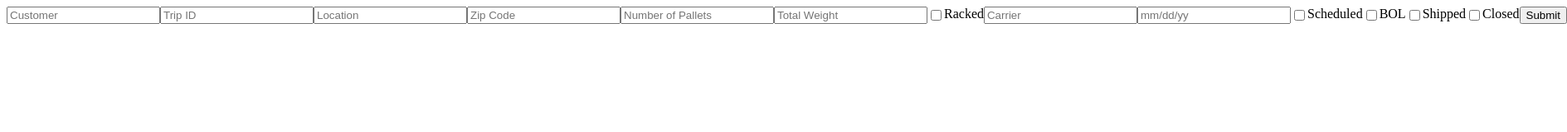
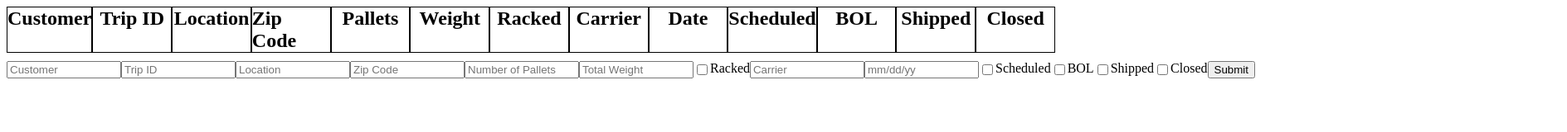
Before and after one commit to NetRaveler/shipTicker, a plain HTML site: page index.html in a window 1280 px wide. Shown: the whole page at 83% size, 1889 px wide, since content can reach past the window. Drawn offline with Linux system fonts and the light colour scheme.

Commit message:
Add information format

```diff
--- a/index.html
+++ b/index.html
@@ -10,6 +10,21 @@
 
 <body>
     <div id="displayFrame">
+        <div id="outline">
+            <h2>Customer</h2>
+            <h2>Trip ID</h2>
+            <h2>Location</h2>
+            <h2>Zip Code</h2>
+            <h2>Pallets</h2>
+            <h2>Weight</h2>
+            <h2>Racked</h2>
+            <h2>Carrier</h2>
+            <h2>Date</h2>
+            <h2>Scheduled</h2>
+            <h2>BOL</h2>
+            <h2>Shipped</h2>
+            <h2>Closed</h2>
+        </div>
         <div id="tickerBox"></div>
         <div id="formFrame">
             <form id="inputForm">
--- a/script/main.js
+++ b/script/main.js
@@ -47,27 +47,13 @@ function addToArray() {
     myShipments.push(newShip);
 
 }
-// I need the object to contain a function that reports the trip ID, or all information
+
 function deleteFromArray(given) {
     let index = myShipments.findIndex(x => x.trip == given);
     console.log(index);
     myShipments.splice(index, 1);
     displayContents();
 }
-/*
-function findElement(tripID) {
-    // Get the trip ID of the shipment and use that to find the element in the array.
-    // Working on this function to find an element of an object in an array by a value
-    let coordinates = indexOf(Shipment.trip) === tripID;
-    return coordinates;
-}
-
-function removeFromArray(x) {
-
-    findElement(x);
-    myShipments.splice(coordinates, 1);
-}
-*/
 
 function displayContents() {
     tickerBox.textContent = "";
@@ -128,6 +114,10 @@ function displayContents() {
 
     }
 }
+
+function clearForm() {
+
+}
 // Testing Function
 function test() {
     let test1 = new Shipment('Meyer', '1354232', 'GA', '30542', '3', '1400', 'n', 'TBD', '4 / 25 / 22', 'N', 'N', 'N', 'N');
--- a/style/main.css
+++ b/style/main.css
@@ -2,21 +2,65 @@
     display: flex;
     flex-direction: row;
     width: 100%;
-    background-color: orange;
+    background-color: #ff6600;
+    justify-content: center;
 }
 
 .cellOrange p {
     border: 1px solid black;
+    width: 130px;
+    font-size: 24px;
+    display: flex;
+    justify-content: center;
+    margin-top: 0px;
+    margin-bottom: 0px;
 }
 
 .cellGrey {
     display: flex;
     flex-direction: row;
+    justify-content: center;
     width: 100%;
-    background-color: grey;
+    background-color: rgba(128, 128, 128, 0.562);
+}
+
+.cellGrey p {
+    border: 1px solid black;
+    width: 130px;
+    font-size: 24px;
+    display: flex;
+    justify-content: center;
+    margin-top: 0px;
+    margin-bottom: 0px;
+}
+
+#outline {
+    display: flex;
+    flex-direction: row;
+    justify-content: center;
+    margin: 0px;
+    padding: 0px;
+}
+
+#outline h2 {
+    display: flex;
+    justify-content: center;
+    width: 130px;
+    border: 1px solid black;
+    margin: 0px;
 }
 
 #inputForm {
-    max-width: 100%;
+    display: flex;
+    margin-top: 10px;
+}
+
+#inputForm input {
+    width: 130px;
+    display: flex;
+    justify-content: center;
+}
+
+#formFame {
     display: flex;
 }
```
Also changed, not shown: 1 other file.
